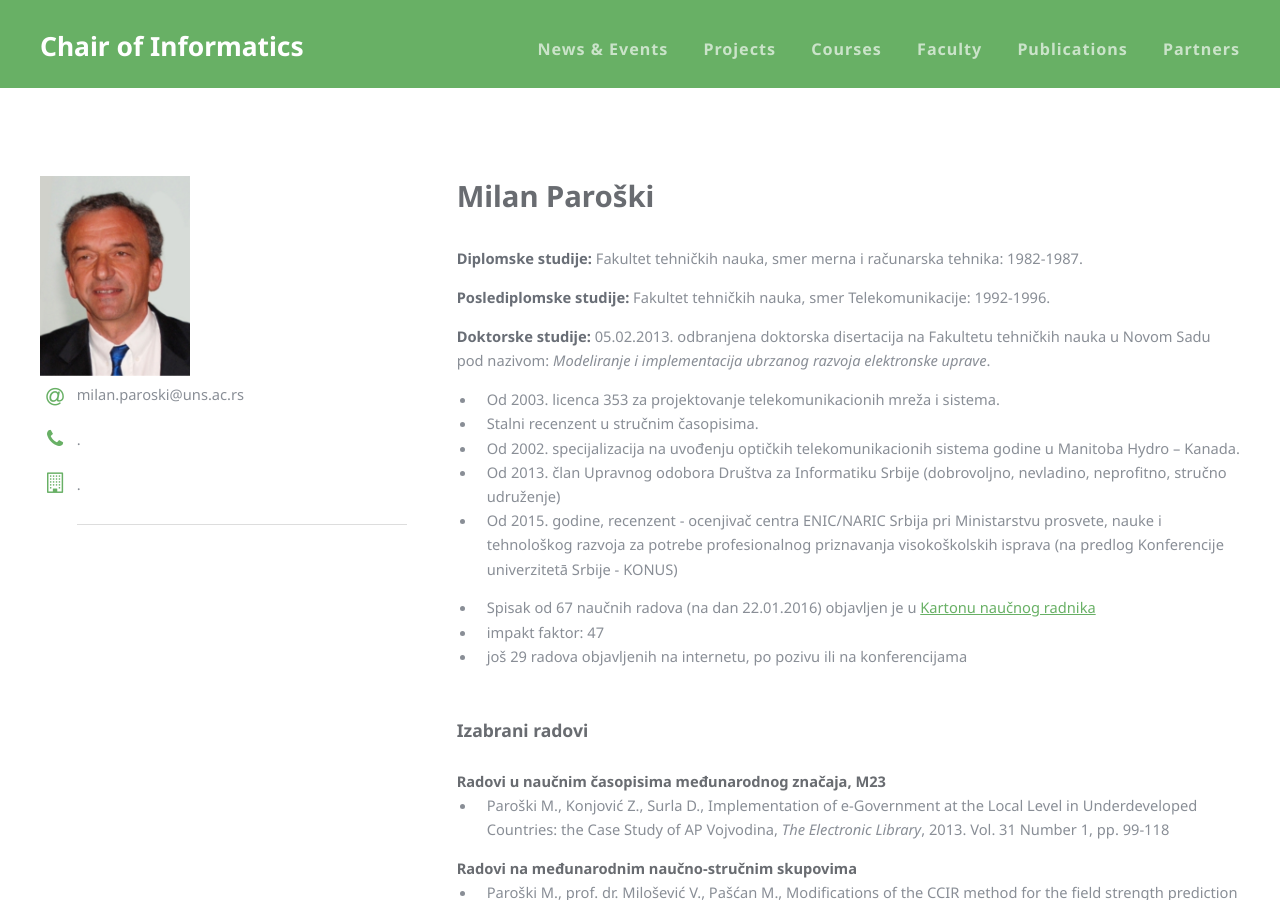
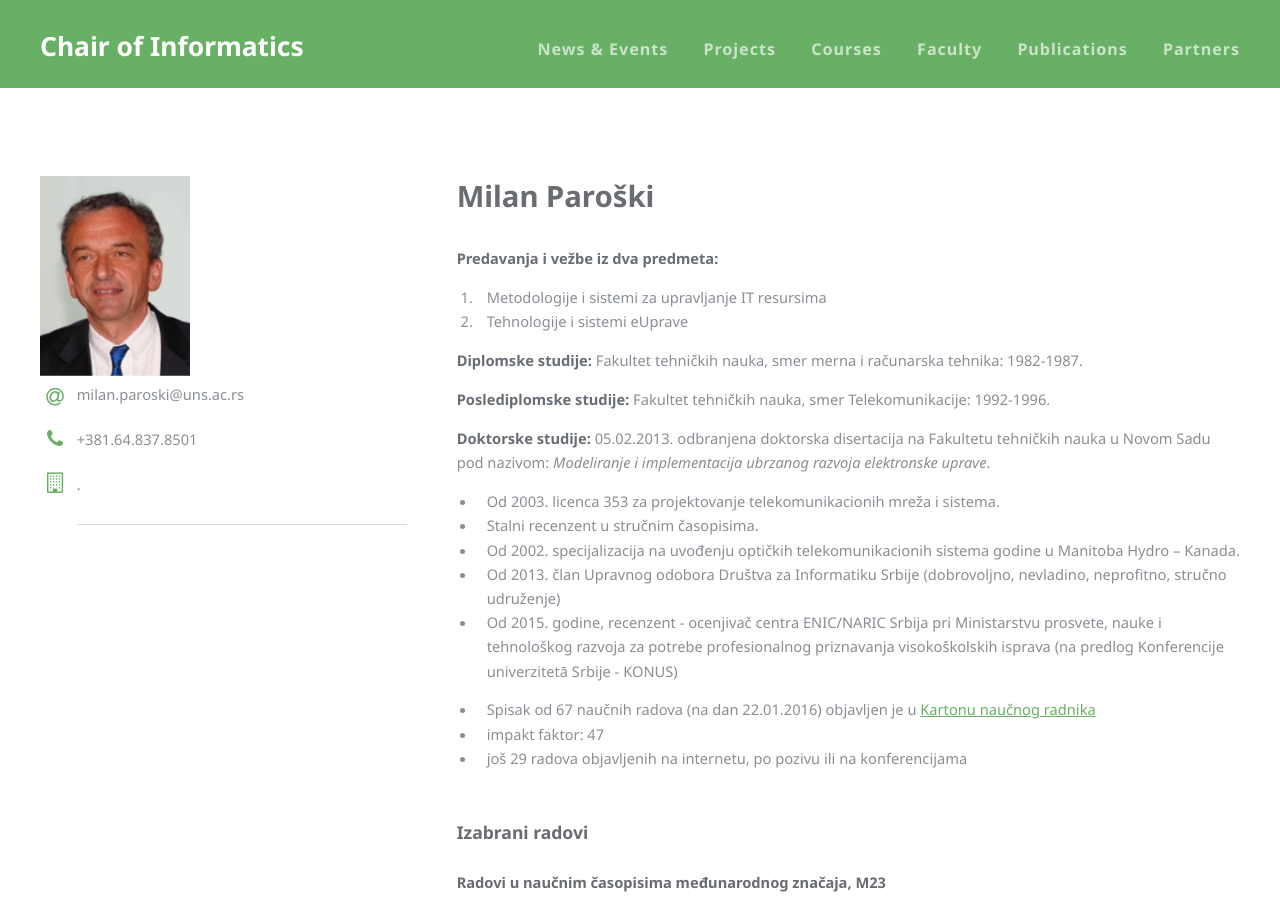
Before and after one commit to unsftn/informatika, a Jekyll site: the page built from _faculty/MilanParoski.md, in a window 1280 px wide and 900 px high. Built offline with Jekyll 4.4.1, drawn with Linux system fonts in a browser that asks for light colours.

Commit message:
Updated Milan Paroski

```diff
--- a/_faculty/MilanParoski.md
+++ b/_faculty/MilanParoski.md
@@ -6,10 +6,15 @@ path: MilanParoski
 name: MilanParoski
 zvanje: assistant
 email: milan.paroski@uns.ac.rs
-phone: .
+phone: +381.64.837.8501
 office: .
 photo: MilanParoski.jpg
 ---
+
+**Predavanja i vežbe iz dva predmeta:**
+1. Metodologije i sistemi za upravljanje IT resursima
+2. Tehnologije i sistemi eUprave
+
 
 **Diplomske studije:** Fakultet tehničkih nauka, smer merna i računarska tehnika: 1982-1987.
 
```
